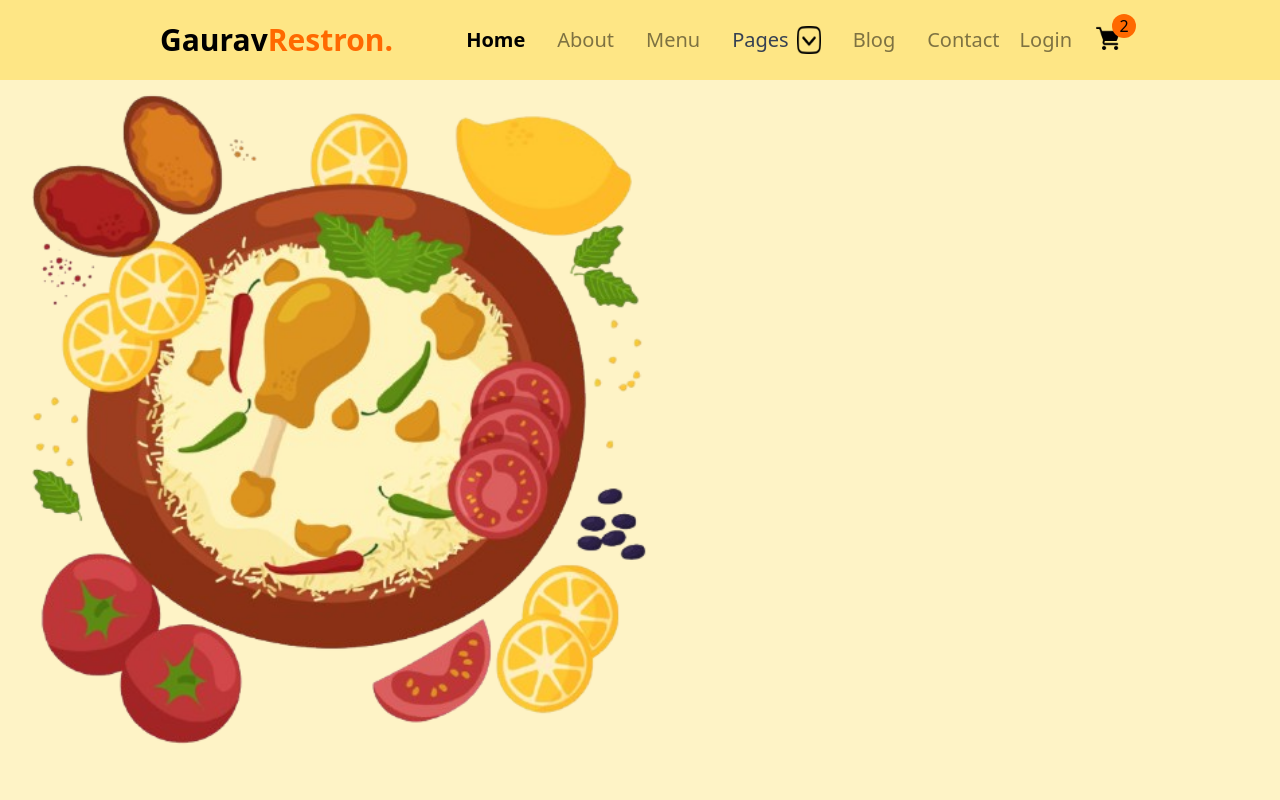
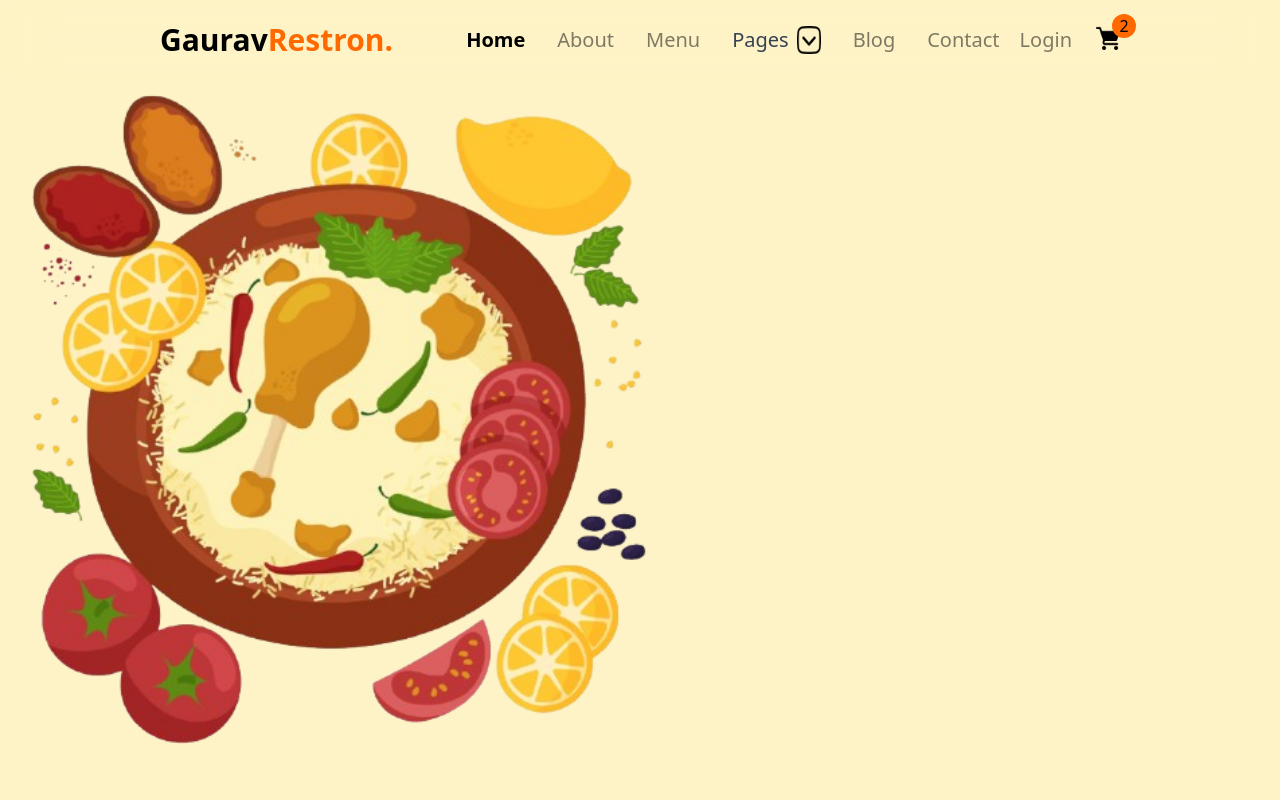
Before and after one commit to gaurav7899/tailwind-restron-project, a website: page index.html in a window 1280 px wide. Shown: the top 800 px of the page. Drawn offline with nearby package versions, Linux system fonts and the light colour scheme.

Commit message:
add filter in navbar

```diff
--- a/index.html
+++ b/index.html
@@ -12,7 +12,7 @@
     <div class="main h-dvh">
     <!-- header -->
     <header id="home-section" class="relative">
-        <div class="h-20 w-full flex items-center justify-between fixed bg-amber-200" >
+        <div class="h-20 w-full flex items-center justify-between fixed backdrop-blur-xl">
             <div class="logo">
                 <h1 class="ml-5 lg:ml-40 font-semibold text-3xl">Gaurav<span class="text-orange-500">Restron.</span></h1>
             </div>
```
Also changed, not shown: src/output.css.
